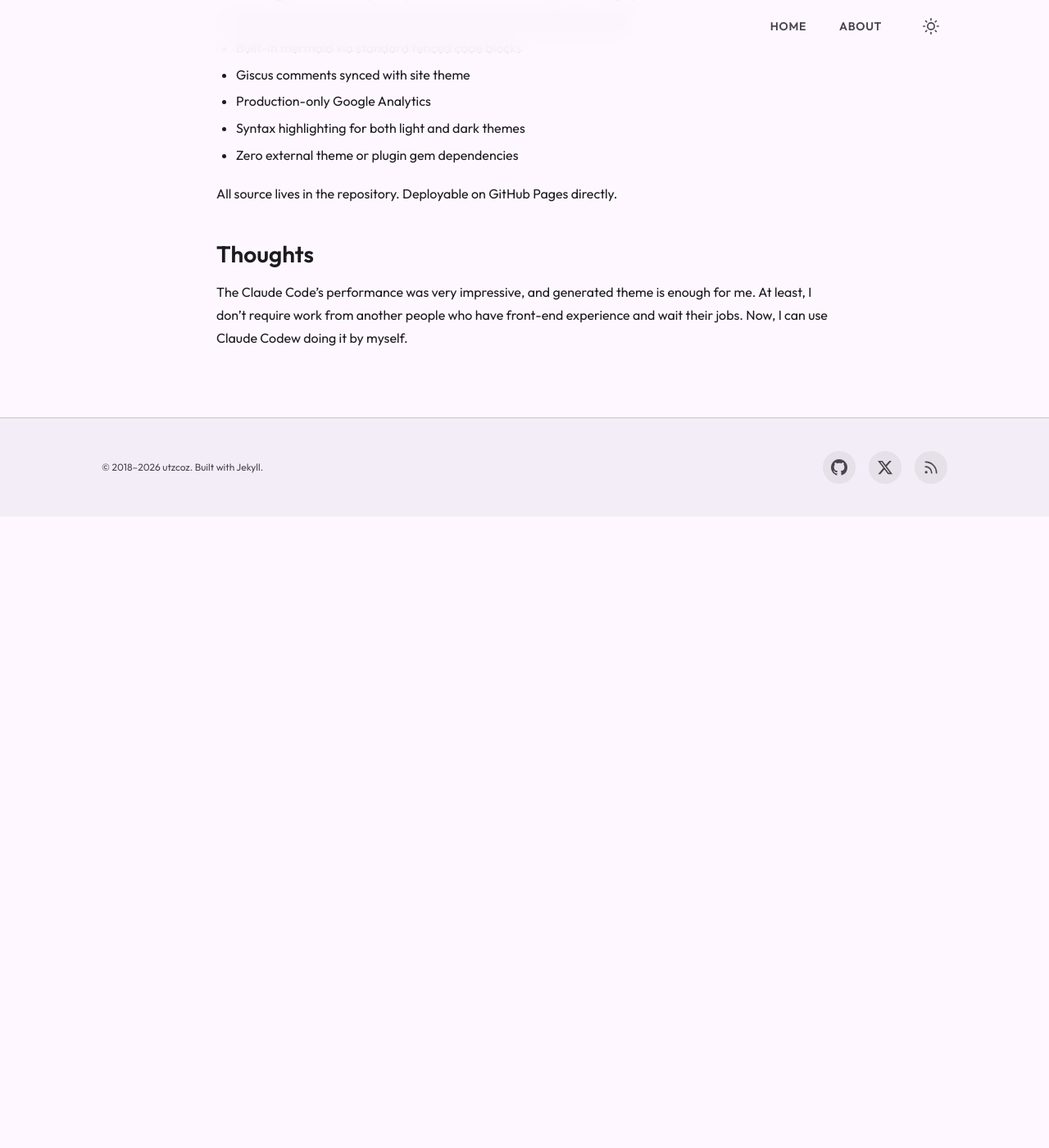
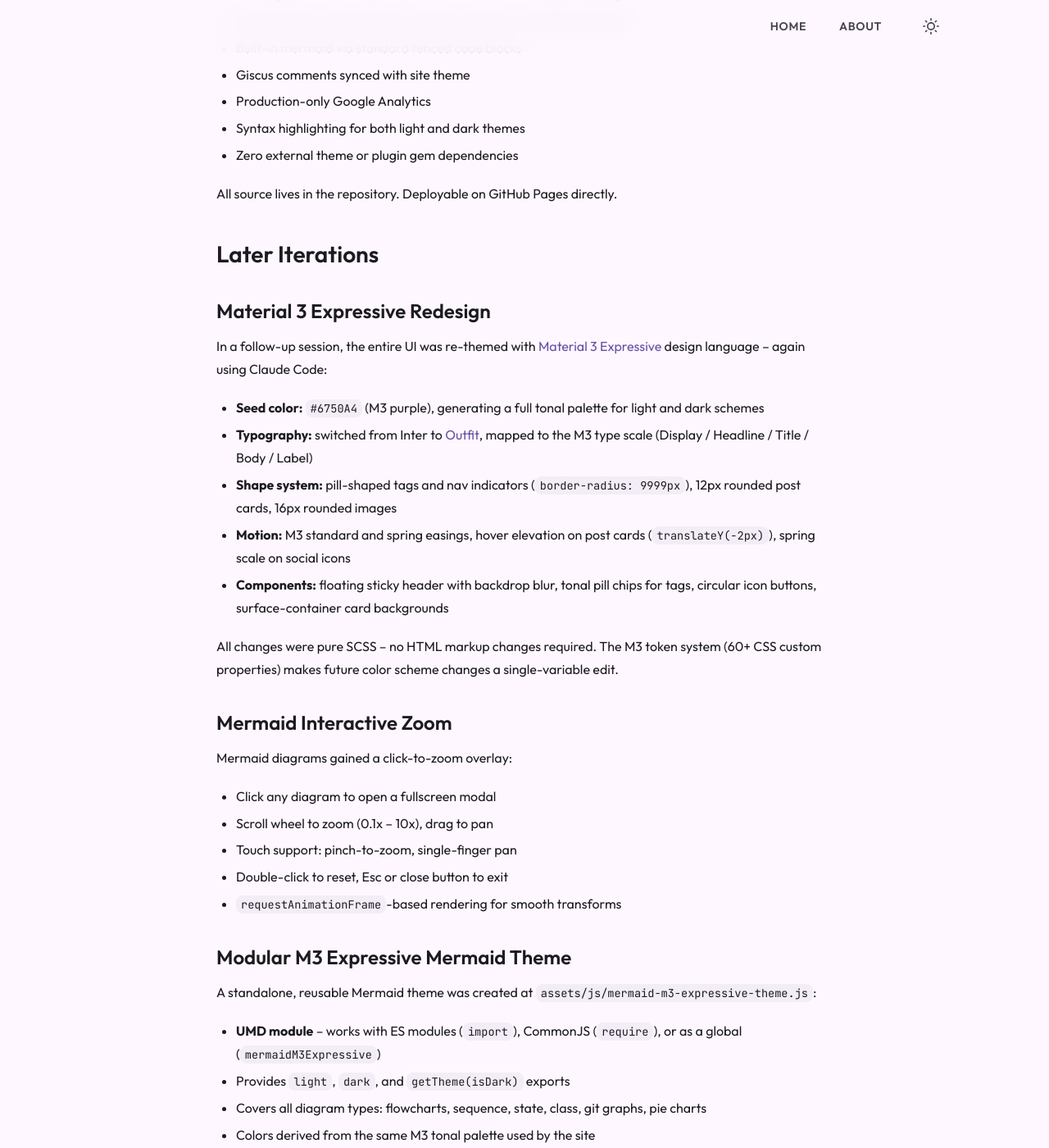
Before and after one commit to utzcoz/utzcoz.github.io, a Jekyll site: the page built from _posts/2026-03-05-build-jekyll-theme-with-claude-code.markdown, in a window 1280 px wide and 1400 px high, scrolled down 2535 px. Shown: the whole window at 82% size. Built offline with Jekyll 4.4.1, drawn with Linux system fonts in a browser that asks for light colours; comment, search, counter and statistics services are not loaded; before the commit the page ends 3165 px from its top, so only the background shows below that; some of the changed text lies outside the part shown.

Commit message:
Add more improvements made by Claude Code

````diff
--- a/_posts/2026-03-05-build-jekyll-theme-with-claude-code.markdown
+++ b/_posts/2026-03-05-build-jekyll-theme-with-claude-code.markdown
@@ -2,7 +2,7 @@
 layout: post
 title: "Building a Custom Jekyll Theme with Claude Code"
 date: 2026-03-05 20:00 +0800
-tags: [claude-code, jekyll, frontend]
+tags: [claude-code, jekyll, frontend, material3, mermaid]
 ---
 
 I am not a software engineer focus on fronted area, and I wanted to replace
@@ -97,6 +97,56 @@ The blog now runs on a fully local theme:
 
 All source lives in the repository. Deployable on GitHub Pages directly.
 
+## Later Iterations
+
+### Material 3 Expressive Redesign
+
+In a follow-up session, the entire UI was re-themed with
+[Material 3 Expressive](https://developer.android.com/develop/ui/compose/designsystems/material3-expressive)
+design language -- again using Claude Code:
+
+- **Seed color:** `#6750A4` (M3 purple), generating a full tonal palette for light and dark schemes
+- **Typography:** switched from Inter to [Outfit](https://fonts.google.com/specimen/Outfit), mapped
+  to the M3 type scale (Display / Headline / Title / Body / Label)
+- **Shape system:** pill-shaped tags and nav indicators (`border-radius: 9999px`), 12px rounded post
+  cards, 16px rounded images
+- **Motion:** M3 standard and spring easings, hover elevation on post cards (`translateY(-2px)`),
+  spring scale on social icons
+- **Components:** floating sticky header with backdrop blur, tonal pill chips for tags, circular icon
+  buttons, surface-container card backgrounds
+
+All changes were pure SCSS -- no HTML markup changes required. The M3 token system (60+ CSS custom
+properties) makes future color scheme changes a single-variable edit.
+
+### Mermaid Interactive Zoom
+
+Mermaid diagrams gained a click-to-zoom overlay:
+
+- Click any diagram to open a fullscreen modal
+- Scroll wheel to zoom (0.1x -- 10x), drag to pan
+- Touch support: pinch-to-zoom, single-finger pan
+- Double-click to reset, Esc or close button to exit
+- `requestAnimationFrame`-based rendering for smooth transforms
+
+### Modular M3 Expressive Mermaid Theme
+
+A standalone, reusable Mermaid theme was created at `assets/js/mermaid-m3-expressive-theme.js`:
+
+- **UMD module** -- works with ES modules (`import`), CommonJS (`require`), or as a global
+  (`mermaidM3Expressive`)
+- Provides `light`, `dark`, and `getTheme(isDark)` exports
+- Covers all diagram types: flowcharts, sequence, state, class, git graphs, pie charts
+- Colors derived from the same M3 tonal palette used by the site
+- Reusable in any project -- just include the script and pass the theme to `mermaid.initialize()`
+
+```js
+// Example usage in another project
+mermaid.initialize({
+  theme: 'base',
+  themeVariables: mermaidM3Expressive.getTheme(isDark)
+});
+```
+
 ## Thoughts
 
-The Claude Code's performance was very impressive, and generated theme is enough for me. At least, I don't require work from another people who have front-end experience and wait their jobs. Now, I can use Claude Codew doing it by myself.
+The Claude Code's performance was very impressive, and generated theme is enough for me. At least, I don't require work from another people who have front-end experience and wait their jobs. Now, I can use Claude Code doing it by myself.
````
